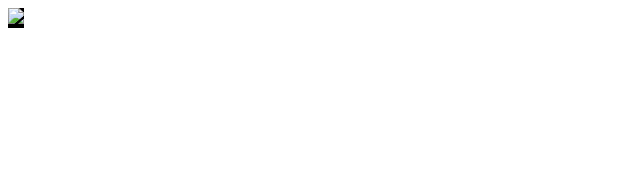
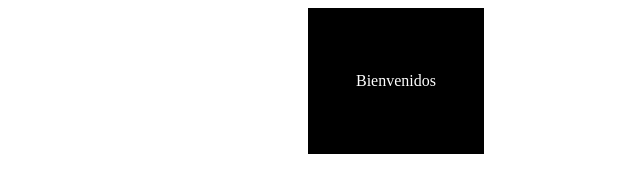
Before and after one commit to Claudio-Constanzo/EVALUACION-1, a plain HTML site: page index.html in a window 1280 px wide. Shown: the whole page, without its empty margins (0-640 px from the left). Drawn offline with Linux system fonts and the light colour scheme.

Commit message:
recreando header
primer intento

```diff
--- a/assets/css/style.css
+++ b/assets/css/style.css
@@ -1,8 +1,17 @@
 body{
     text-align: center;
     position: absolute;
+
 }
 
 header{
+    padding: 3rem;
+    border: 3rem;
     background-color: black;
+    margin:auto 300px;
+    size: 3rem;
 }
+
+header p{
+    color: white;
+}
--- a/index.html
+++ b/index.html
@@ -8,7 +8,7 @@
 </head>
 <body>
     <header class="encabezado">
-        <img src="assets/img/" rel="logo">
+        <p> Bienvenidos</p>
     </header>
 </body>
 </html>
```
